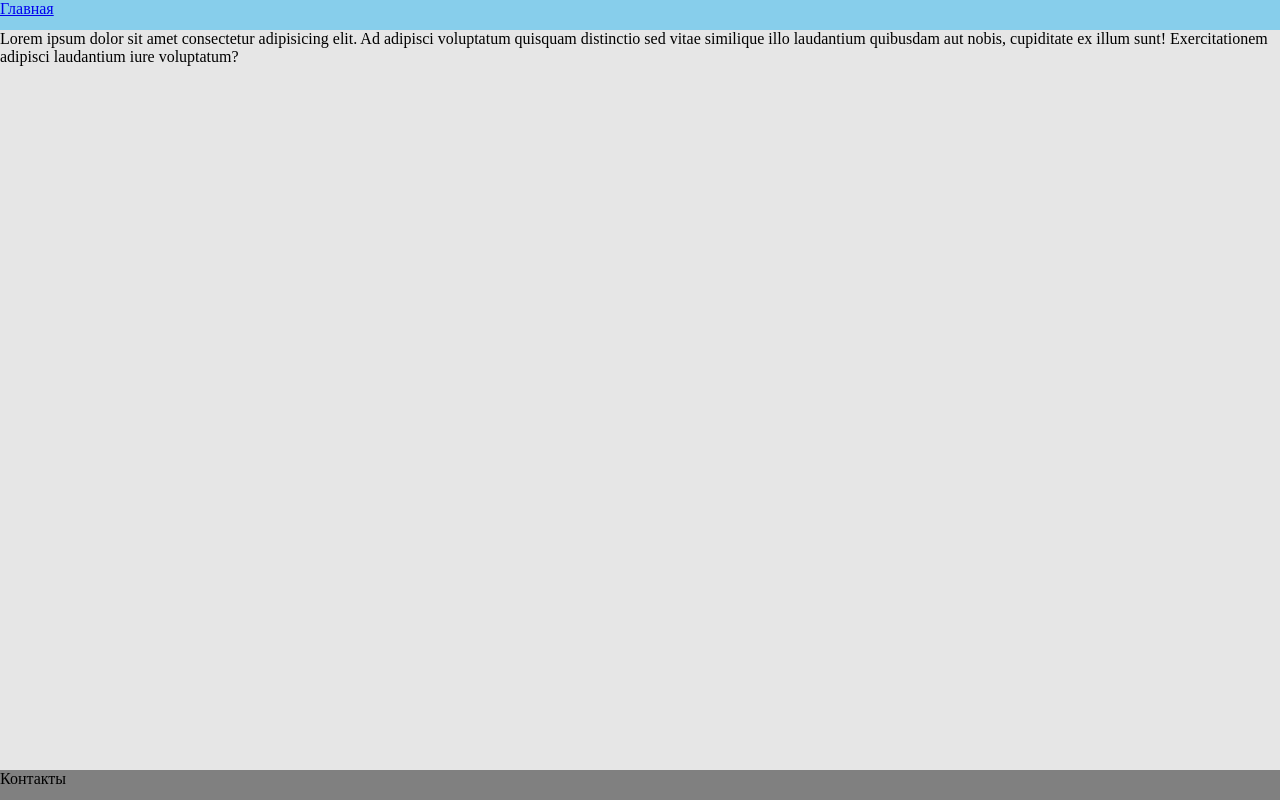
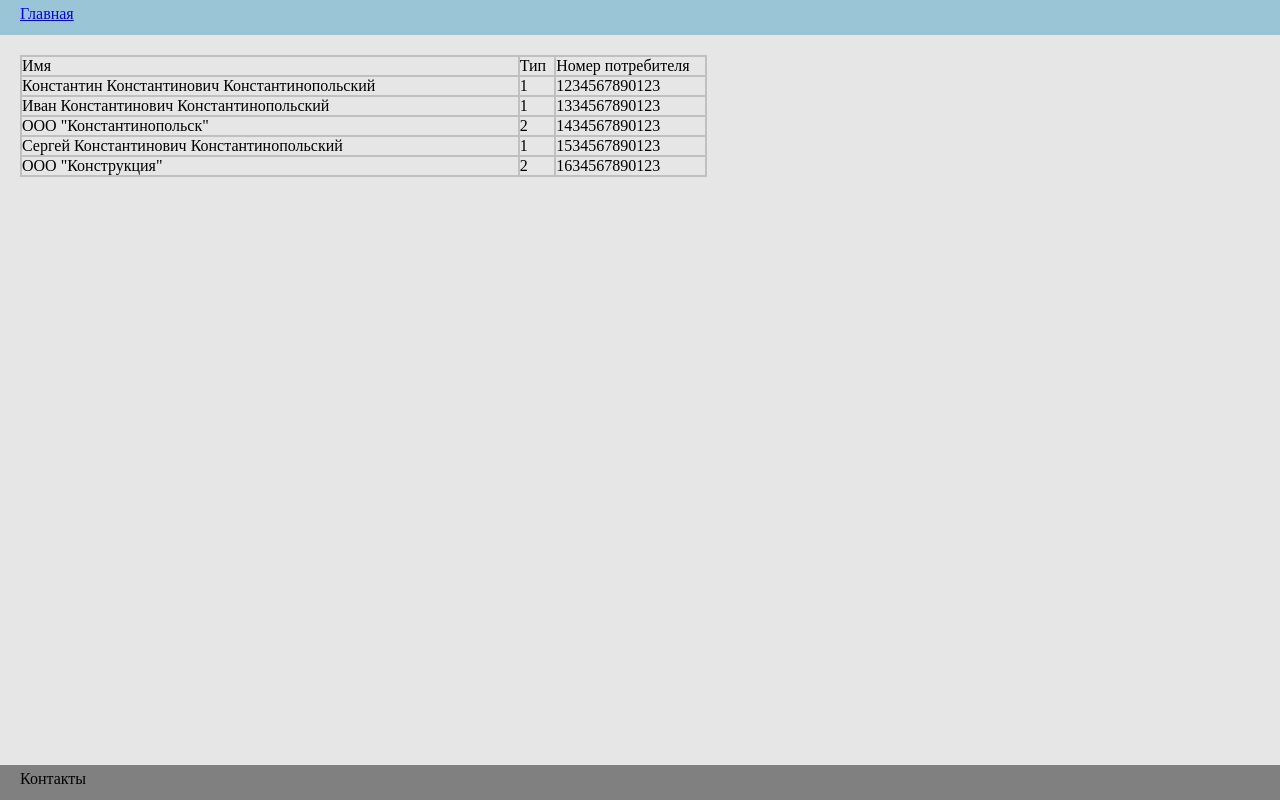
Before and after one commit to Isckatel/consumers, a plain HTML site: page index.html in a window 1280 px wide. Drawn offline with nearby package versions, Linux system fonts and the light colour scheme.

Commit message:
added table.js

```diff
--- /dev/null
+++ b/components/table.js
@@ -0,0 +1,20 @@
+export function getTab(arrConsumers) {
+    let consumerRow = "";
+    arrConsumers.forEach(elem => {
+        consumerRow = consumerRow
+        + `<div class="contentRow">
+        <div class="nameColumn">${elem.name}</div>
+        <div class="typeColunm">${elem.type}</div>
+        <div class="numberColumn">${elem.number}</div>
+    </div>`
+    });
+    return `
+    <div class="consumerTab">
+        <div class="title">
+            <div class="nameColumn title">Имя</div>
+            <div class="typeColunm title">Тип</div>
+            <div class="numberColumn title">Номер потребителя</div>
+        </div>
+        ${consumerRow}
+    </div>`;
+}
--- a/css/master.css
+++ b/css/master.css
@@ -16,9 +16,11 @@ html,body {
 }
 
 header {
-    background: skyblue;
+    background: rgb(154, 197, 214);
     flex: 0 0 auto;
     min-height: 30px;
+    padding-left: 20px;
+    padding-top: 5px;
 }
 
 main {
@@ -32,4 +34,35 @@ footer {
     flex-grow: 1;
     flex: 0 0 auto;
     min-height: 30px;
+    padding-left: 20px;
+    padding-top: 5px;
 }
+
+.consumerTab {
+    display: flex;
+    flex-direction: column;
+    border: 1px solid silver;
+    width: 685px;
+    margin-left: 20px;
+    margin-top: 20px;
+}
+
+.contentRow, .title {
+    display: flex;
+}
+
+.nameColumn, .typeColunm, .numberColumn   {
+    border: 1px solid silver;
+}
+
+.nameColumn {
+    width: 500px;
+}
+
+.typeColunm {
+    width: 35px;
+}
+
+.numberColumn {
+    width: 150px;
+}
--- a/index.html
+++ b/index.html
@@ -22,6 +22,7 @@
     </div>
   <script src="libraries/jquery-3.6.0.slim.min.js"> </script>
   <script type="module" src="models/consumer.js"> </script>
+  <script type="module" srs="components/table.js"></script>
   <script type="module" src="main.js"></script>
   </body>
 </html>
--- a/main.js
+++ b/main.js
@@ -1,6 +1,9 @@
 import { objToConsumers } from './functions.js';
 import { getData } from './data.js';
+import { getTab} from './components/table.js';
 
-let cons2 = objToConsumers(getData());
+let arrConsumers = objToConsumers(getData());
 
-console.log(cons2);
+$("main").html(getTab(arrConsumers));
+
+console.log(arrConsumers);
--- a/models/consumer.js
+++ b/models/consumer.js
@@ -1,3 +1,5 @@
+//Если в экземпляр класса попадают не корректные данные, то числовым свой присваивается -1, строковым пробел " "
+
 class Consumer {
     #id = Number();
     #name = String();
```
